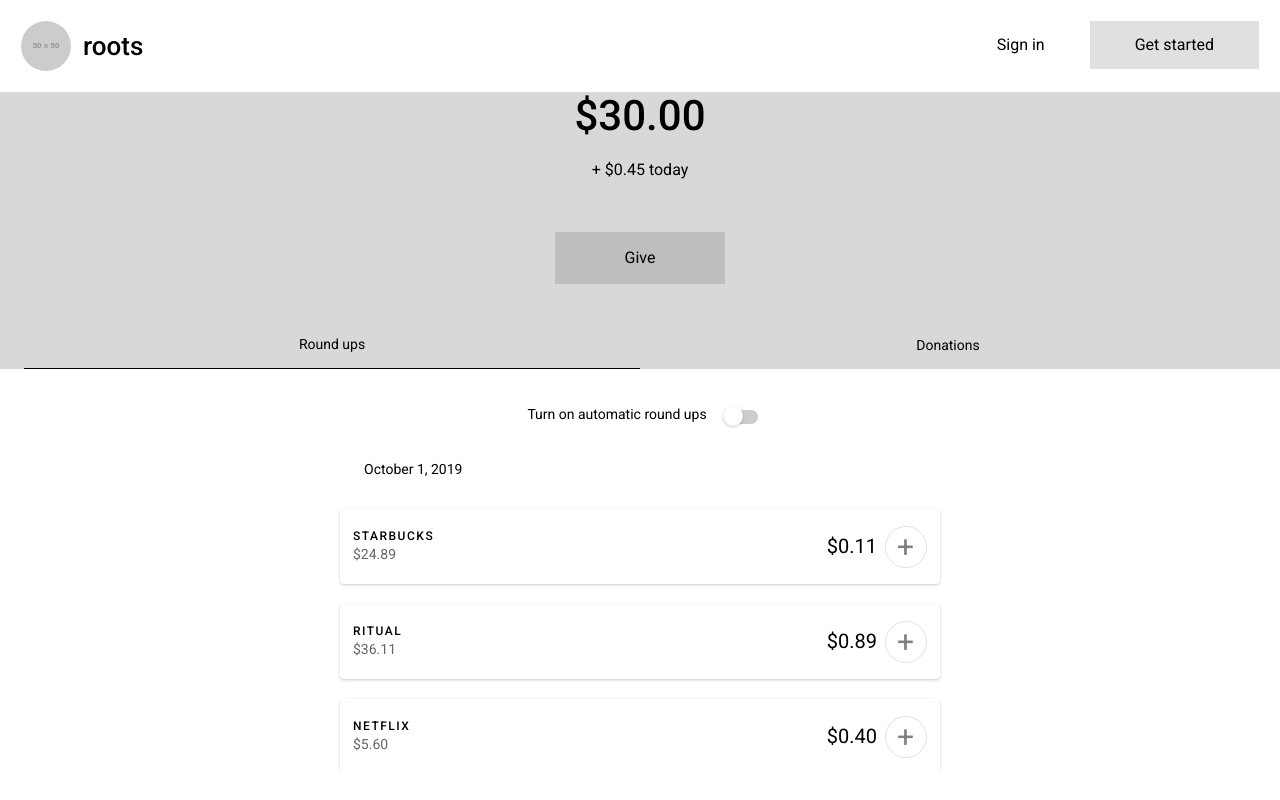
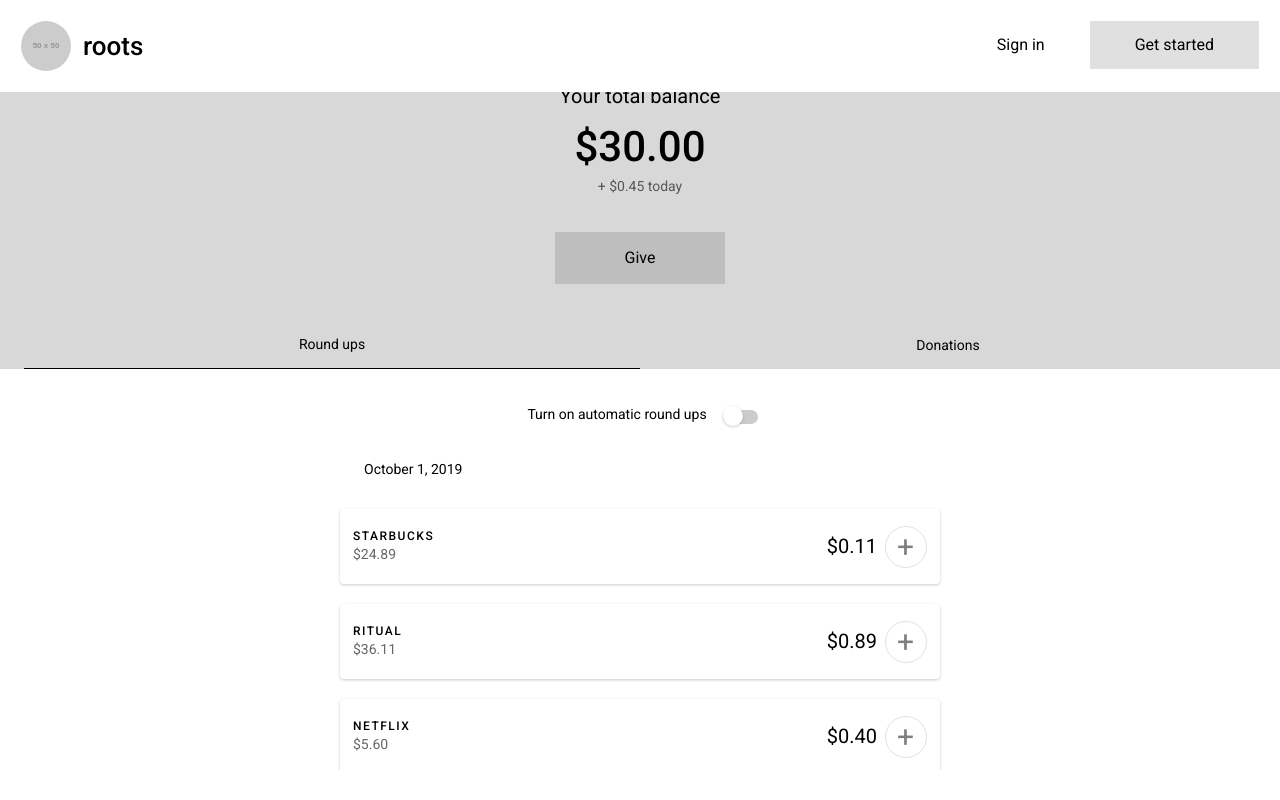
Before and after one commit to triciamedina/roots-app, a React (Create React App) app: page /dashboard in a window 1280 px wide. Built offline with nearby package versions, Linux system fonts and the light colour scheme.

Commit message:
add Wallet component

```diff
--- /dev/null
+++ b/src/components/Wallet/Wallet.css
@@ -0,0 +1,40 @@
+.wallet__container {
+    padding-left: 24px;
+    padding-right: 24px;
+    background-color: #d8d8d8;
+    min-height: 40vh;
+    display: flex;
+    flex-direction: column;
+    align-items: center;
+    justify-content: flex-end;
+}
+
+.wallet__title {
+    font-weight: 400;
+    font-size: 20px;
+    line-height: 24px;
+    margin: 0px;
+    padding: 0px;
+}
+
+.wallet__balance {
+    font-weight: 500;
+    font-size: 42px;
+    line-height: 48px;
+    margin: 15px 0px 5px 0px;
+    padding: 0px;
+}
+
+.wallet__subtitle {
+    font-weight: 400;
+    font-size: 14px;
+    line-height: 20px;
+    padding: 0px;
+    margin: 0px;
+    color: rgba(0, 0, 0, 60%);
+}
+
+.Wallet__give {
+    margin: 36px 0px;
+    padding: 17px 70px;
+}
--- /dev/null
+++ b/src/components/Wallet/Wallet.js
@@ -0,0 +1,24 @@
+import React from 'react'
+import './Wallet.css'
+import { Button } from '../Utils/Utils'
+
+function Wallet() {
+    return (
+        <section className="wallet__container">
+                <p className="wallet__title">
+                    Your total balance
+                </p>
+                <h1 className="wallet__balance">
+                    $30.00
+                </h1>
+                <p className="wallet__subtitle">
+                    + $0.45 today
+                </p>
+                <Button className="Button--contained-small Wallet__give">
+                    Give
+                </Button>
+            </section>
+    )
+}
+
+export default Wallet
--- a/src/routes/DashboardPage/DashboardPage.css
+++ b/src/routes/DashboardPage/DashboardPage.css
@@ -1,4 +1,3 @@
-.wallet__title,
 .transactions-toggle__title {
     font-weight: 400;
     font-size: 20px;
@@ -62,30 +61,6 @@
     display: flex;
     flex-direction: column;
     align-items: center;
-}
-
-.wallet__container {
-    padding-left: 24px;
-    padding-right: 24px;
-    background-color: #d8d8d8;
-    min-height: 40vh;
-    display: flex;
-    flex-direction: column;
-    align-items: center;
-    justify-content: flex-end;
-}
-
-.wallet__balance {
-    font-weight: 500;
-    font-size: 42px;
-    line-height: 48px;
-    margin: 15px 0px 5px 0px;
-    padding: 0px;
-}
-
-.Dashboard__give {
-    margin: 36px 0px;
-    padding: 17px 70px;
 }
 
 .roundups__toggle-container {
--- a/src/routes/DashboardPage/DashboardPage.js
+++ b/src/routes/DashboardPage/DashboardPage.js
@@ -1,29 +1,13 @@
 import React from 'react'
 import './DashboardPage.css'
-import { Button } from '../../components/Utils/Utils'
 import Tabs from '../../components/Tabs/Tabs'
+import Wallet from '../../components/Wallet/Wallet'
 
 function DashboardPage() {
     return (
         <main className="overview">
-            <section className="wallet__container">
-                <p className="wallet__title">
-                    Your total balance
-                </p>
-                <h1 className="wallet__balance">
-                    $30.00
-                </h1>
-                <p className="wallet__subtitle">
-                    + $0.45 today
-                </p>
-                <Button className="Button--contained-small Dashboard__give">
-                    Give
-                </Button>
-            </section>
-
+            <Wallet />
             <Tabs />
-
-
             <section className="roundups__tab-container">
                 <div className="roundups__toggle-container">
                     <label htmlFor="roundups-toggle" className="toggle">
```
